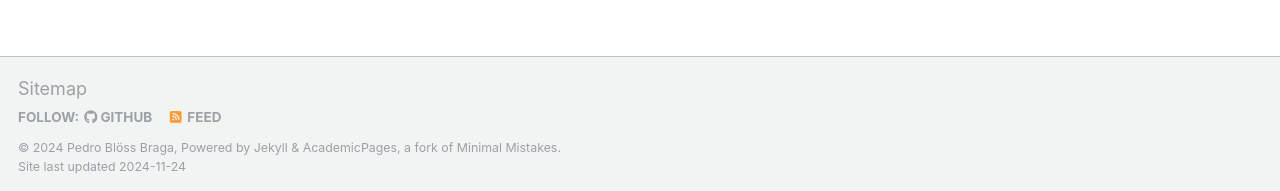
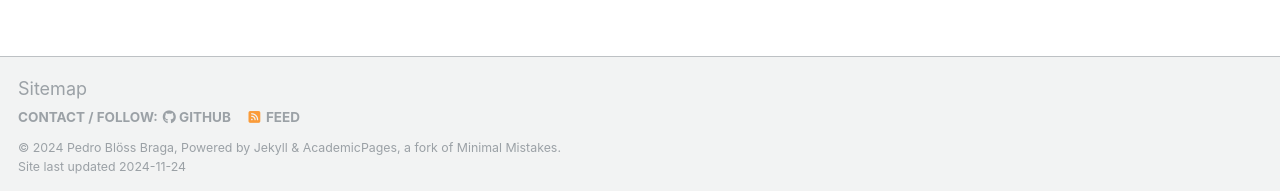
Before and after one commit to pedroblossbraga/pedroblossbraga.github.io, a Jekyll site: the page built from _pages/about.md, in a window 1280 px wide and 1103 px high. Shown: the part 909-1100 px from the top of the window. Built offline with Jekyll 4.4.1, drawn with Linux system fonts in a browser that asks for light colours.

Commit message:
Update ui-text.yml

```diff
--- a/_data/ui-text.yml
+++ b/_data/ui-text.yml
@@ -21,7 +21,7 @@ en: &DEFAULT_EN
   comments_title             : "Comments"
   more_label                 : "Learn More"
   related_label              : "You May Also Enjoy"
-  follow_label               : "Follow:"
+  follow_label               : "Contact / Follow:"
   feed_label                 : "Feed"
   powered_by                 : "Powered by"
   website_label              : "Website"
```
